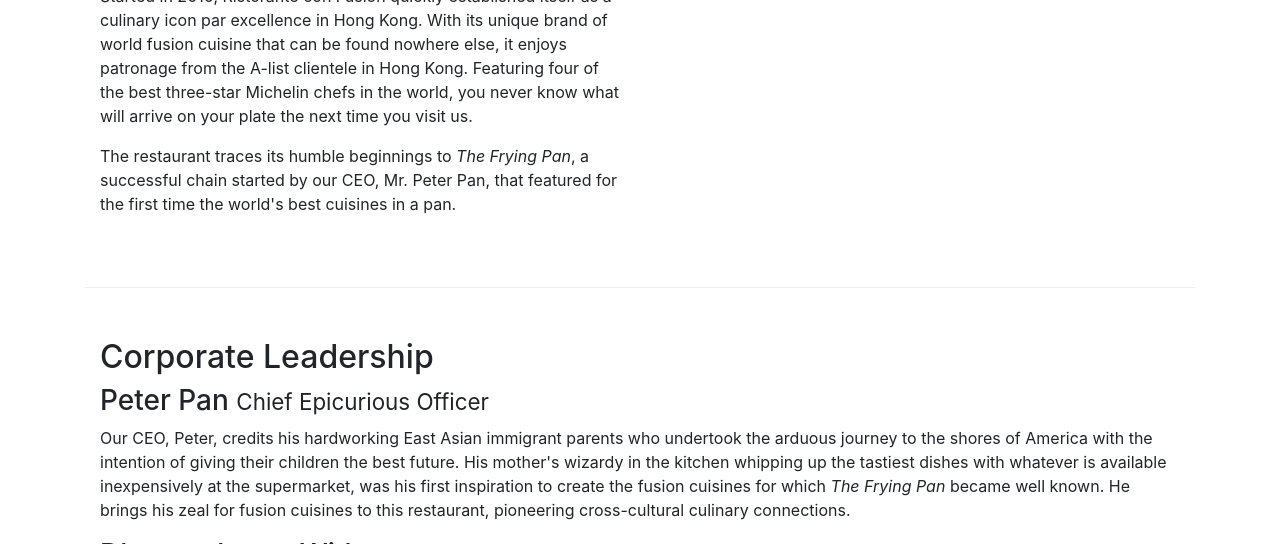
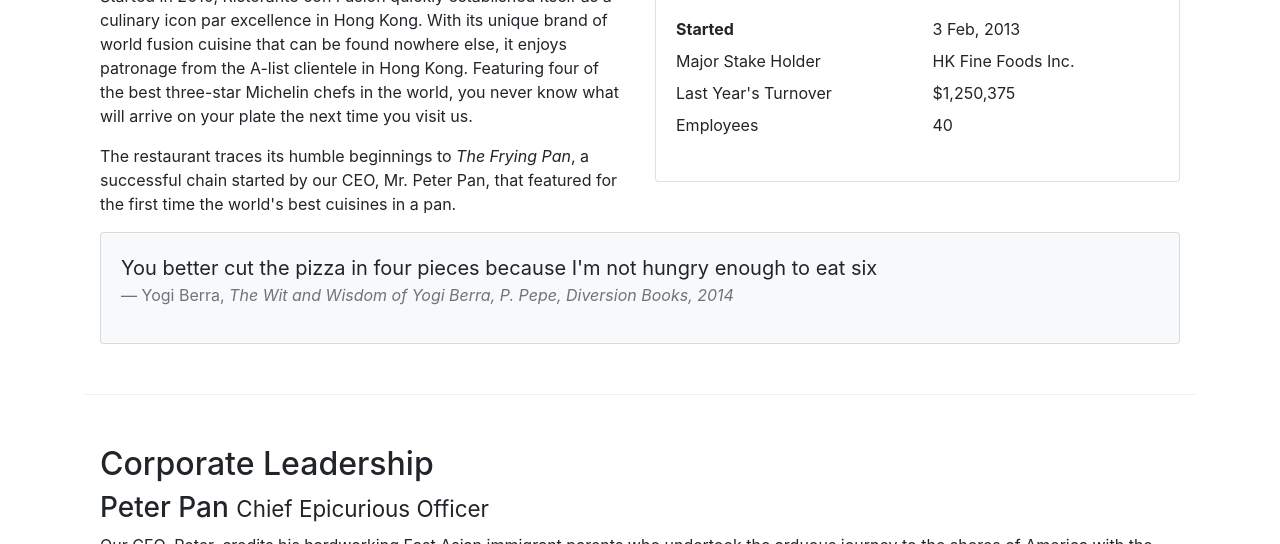
Before and after one commit to harshendrashah/conFusion, a website: page aboutus.html in a window 1280 px wide. Shown: the part 577-1121 px from the top of the page. Drawn offline with nearby package versions, Linux system fonts and the light colour scheme.

Commit message:
Added Cards

```diff
--- a/aboutus.html
+++ b/aboutus.html
@@ -65,7 +65,36 @@
                 <p>Started in 2010, Ristorante con Fusion quickly established itself as a culinary icon par excellence in Hong Kong. With its unique brand of world fusion cuisine that can be found nowhere else, it enjoys patronage from the A-list clientele in Hong Kong.  Featuring four of the best three-star Michelin chefs in the world, you never know what will arrive on your plate the next time you visit us.</p>
                 <p>The restaurant traces its humble beginnings to <em>The Frying Pan</em>, a successful chain started by our CEO, Mr. Peter Pan, that featured for the first time the world's best cuisines in a pan.</p>
             </div>
-            <div>
+            <div class="col-sm">
+                <div class="card">
+                    <h3 class="card-header bg-primary text-white">Facts At a Glance</h3>
+                    <div class="card-body">
+                        <dl class="row">
+                            <dt class="col-6">Started</dt>
+                            <dd class="col-6">3 Feb, 2013</dd>
+                            <dd class="col-6">Major Stake Holder</dd>
+                            <dd class="col-6">HK Fine Foods Inc.</dd>
+                            <dd class="col-6">Last Year's Turnover</dd>
+                            <dd class="col-6">$1,250,375</dd>
+                            <dd class="col-6">Employees</dd>
+                            <dd class="col-6">40</dd>
+                        </dl>
+                    </div>
+                </div>
+            </div>
+            <div class="col-12">
+                <div class="card card-body bg-light">
+                    <blockquote class="blockquote">
+                        <p class="mb-0">You better cut the pizza in four pieces
+                            because I'm not hungry enough to eat six
+                        </p>
+                        <footer class="blockquote-footer">Yogi Berra,
+                            <cite title="Source Title">The Wit and Wisdom of
+                                Yogi Berra, P. Pepe, Diversion Books, 2014
+                            </cite>
+                        </footer>
+                    </blockquote>
+                </div>
             </div>
         </div>
 
```
